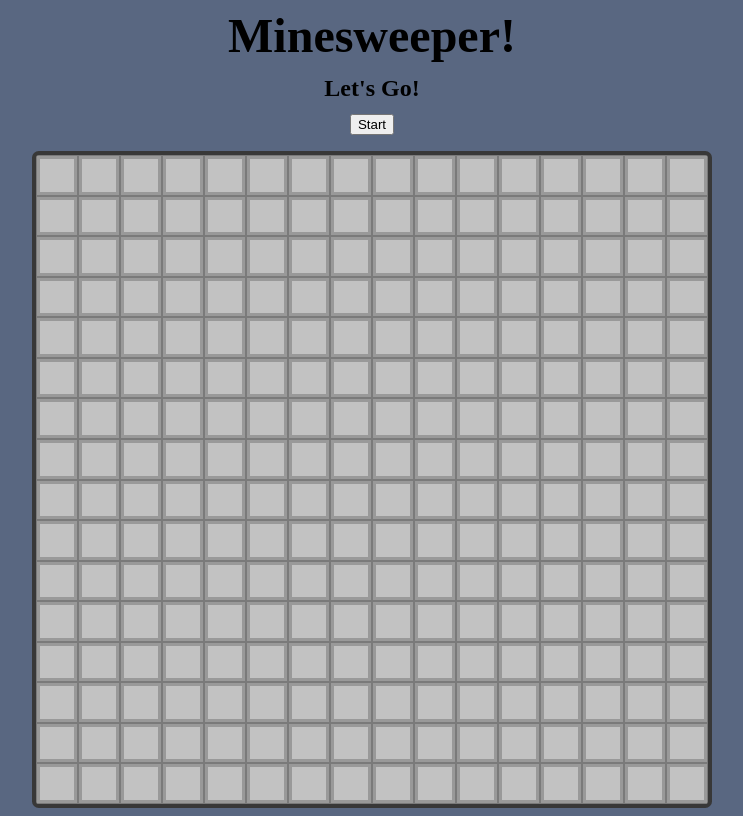
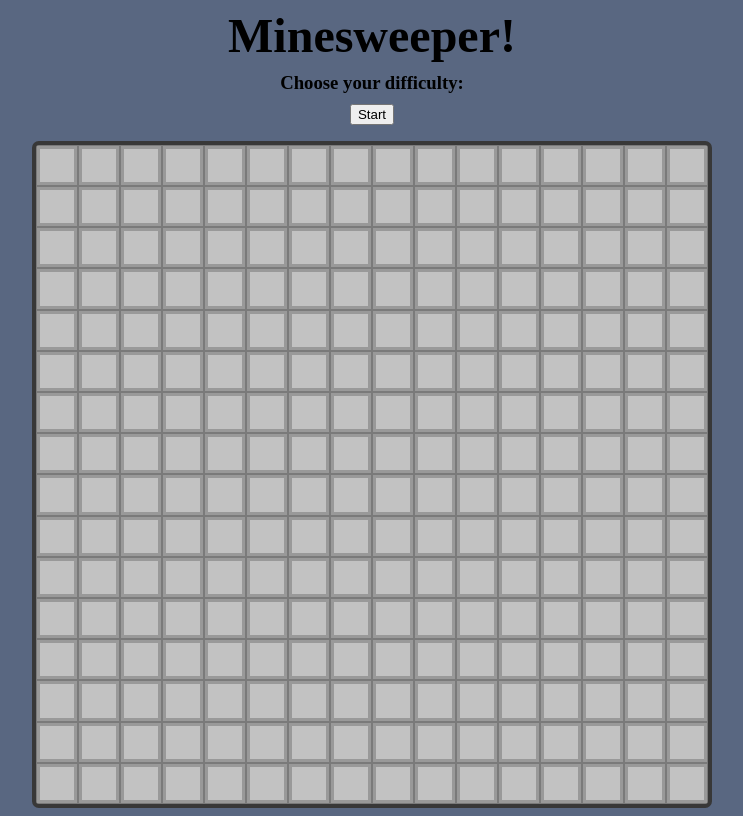
Before and after one commit to NoahCSmith93/MineSweeperGame, a plain HTML site: page index.html in a window 1280 px wide. Shown: the whole page, without its empty margins (268-1011 px from the left). Drawn offline with Linux system fonts and the light colour scheme.

Commit message:
Edited message and title

```diff
--- a/index.html
+++ b/index.html
@@ -10,7 +10,7 @@
 <body>
     <header>Minesweeper!</header>
     <section id="controls">
-        <h2 id="message">Let's Go!</h2>
+        <h3 id="message">Choose your difficulty:</h3>
         <button id="play">Start</button>
     </section>
     <section id="game">
```
